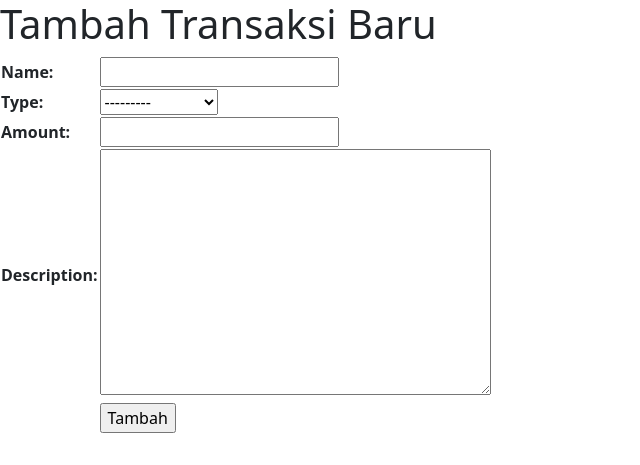
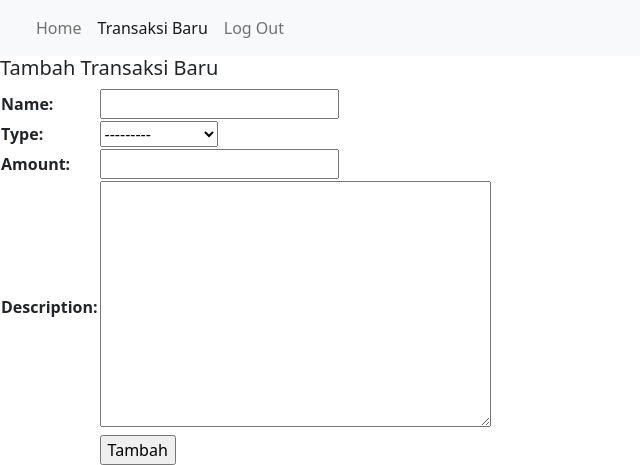
Before and after one commit to kemalhanan/Django-Tutorial, a Django app: page /tracker/create in a window 1280 px wide. Shown: the top 465 px of the page, without its empty margins (0-640 px from the left). Run offline with Django 4.2, Linux system fonts and the light colour scheme.

Commit message:
Modifikasi Navbar

```diff
--- a/django_tutorial/money_tracker/templates/create_transaction.html
+++ b/django_tutorial/money_tracker/templates/create_transaction.html
@@ -4,7 +4,28 @@
 
 {% block content %}
 
-<h1>Tambah Transaksi Baru</h1>
+<nav class="navbar navbar-expand-lg bg-light">
+    <div class="container-fluid">
+      <a class="navbar-brand" href="#">{{request.user.username}}</a>
+      <button class="navbar-toggler" type="button" data-bs-toggle="collapse" data-bs-target="#navbarSupportedContent" aria-controls="navbarSupportedContent" aria-expanded="false" aria-label="Toggle navigation">
+        <span class="navbar-toggler-icon"></span>
+      </button>
+      <div class="collapse navbar-collapse" id="navbarSupportedContent">
+        <ul class="navbar-nav me-auto mb-2 mb-lg-0">
+          <li class="nav-item">
+            <a class="nav-link" href="{% url 'money_tracker:show_tracker' %}">Home</a>
+          </li>
+          <li class="nav-item">
+            <a class="nav-link active" aria-current="page" href="{% url 'money_tracker:create_transaction' %}">Transaksi Baru</a>
+          <li class="nav-item">
+            <a class="nav-link" href="{% url 'money_tracker:logout' %}">Log Out</a>
+          </li>
+        </ul>
+      </div>
+    </div>
+  </nav>
+
+<h5>Tambah Transaksi Baru</h5>
 
 <form method="POST">
     {% csrf_token %}
```
Also changed, not shown: django_tutorial/money_tracker/templates/tracker.html (+5 -17 lines), django_tutorial/db.sqlite3.
